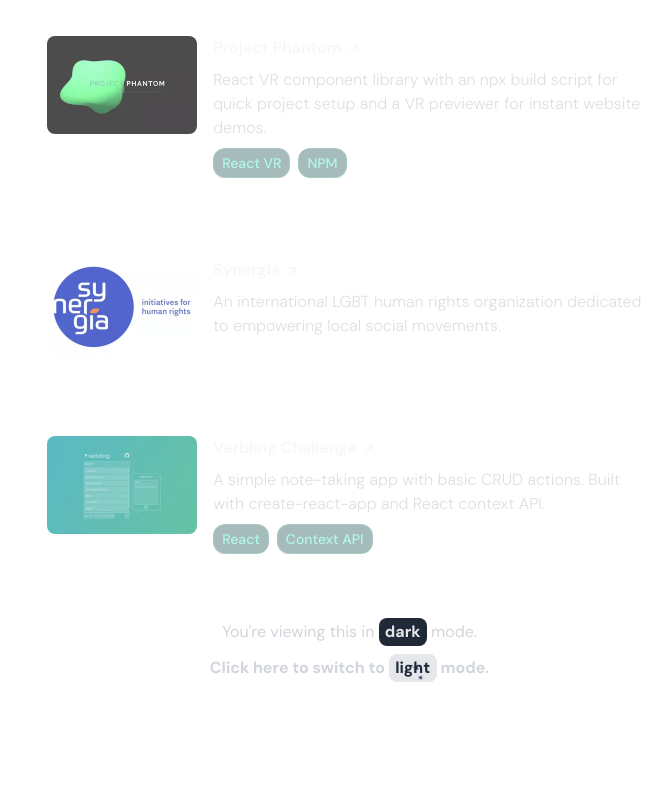
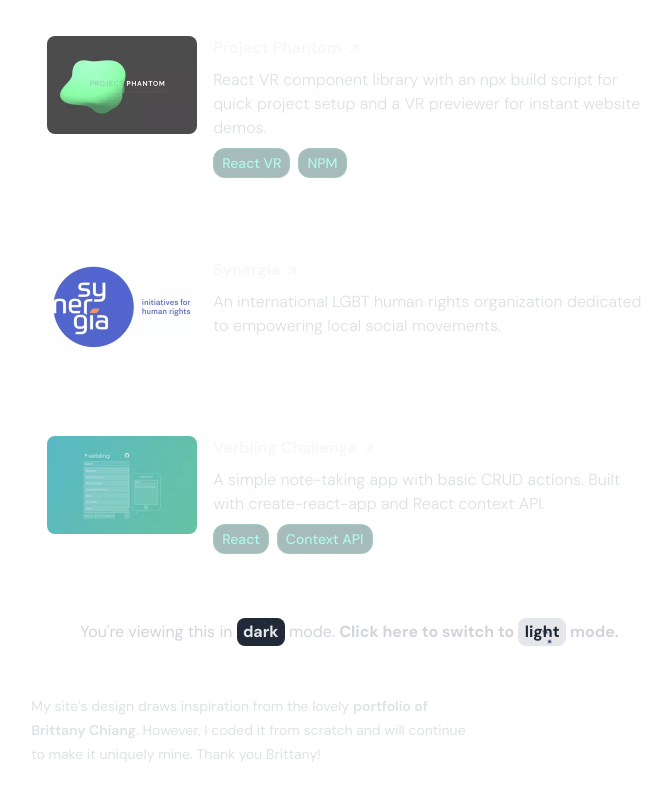
Before and after one commit to forestwelch/forests-world, a Next.js app: page / in a window 1280 px wide. Shown: the part 3006-3806 px from the top of the page, without its empty margins (580-1251 px from the left). Before the commit the page ends 3736 px from the top, so only its background shows below. Built offline with nearby package versions, Linux system fonts and the light colour scheme.

Commit message:
Credit in footer

```diff
--- a/components/Footer.tsx
+++ b/components/Footer.tsx
@@ -1,13 +1,14 @@
 import React from "react";
 import Sparkles from "./Sparkles";
 import { useTheme } from "@/theme/ThemeProvider";
+import Link from "next/link";
 
 const Footer = () => {
   const { theme, toggleTheme } = useTheme();
 
   return (
-    <footer className="text-center flex flex-col gap-y-2 pb-12">
-      <p>
+    <footer className="flex flex-col gap-y-12 pb-12">
+      <p className="text-center">
         You&apos;re viewing this in{" "}
         <span className="p-[2px] rounded-lg font-bold bg-gray-200 text-gray-800 dark:bg-gray-800 dark:text-gray-200 transition duration-150 ease-in-out inline-block w-12 text-center">
           <Sparkles
@@ -18,8 +19,7 @@ const Footer = () => {
             {theme}
           </Sparkles>
         </span>{" "}
-        mode.
-      </p>
+        mode.{" "}
         <button
           className="font-bold hover:text-teal-700 dark:hover:text-violet-300 transition-color duration-150 ease-in-out"
           onClick={toggleTheme}
@@ -36,6 +36,21 @@ const Footer = () => {
           </span>{" "}
           mode.
         </button>
+      </p>
+
+      <div className="max-w-md">
+        <span className="opacity-70 text-sm">
+          My site’s design draws inspiration from the lovely{" "}
+          <Link
+            className="font-semibold hover:text-violet-700 dark:hover:text-teal-400 transition-all duration-150"
+            href="https://brittanychiang.com/"
+          >
+            portfolio of Brittany Chiang
+          </Link>
+          . However, I coded it from scratch and will continue to make it
+          uniquely mine. Thank you Brittany!
+        </span>
+      </div>
     </footer>
   );
 };
```
Lines whose indentation alone changed are shown as unchanged.
